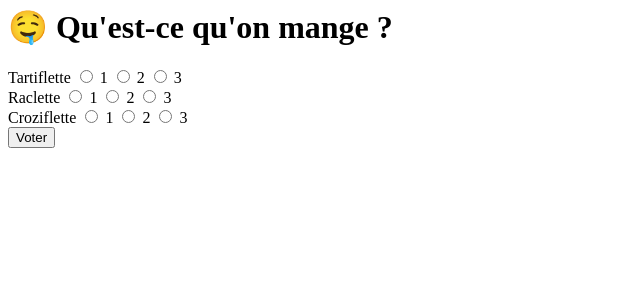
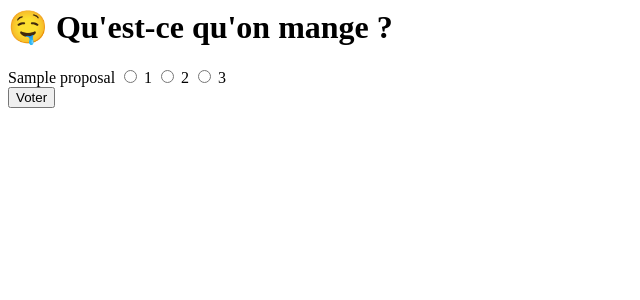
Before and after one commit to Ma-Gued/django, a Django app: template items/templates/poll_votes.html in a window 1280 px wide. Shown: the top 300 px of the page, without its empty margins (0-640 px from the left). Run offline with Django 5.2, Linux system fonts and the light colour scheme; data comes from the database, SQL or seed files in the repository; both versions use the stored data as it was after the commit; tables that the repository leaves empty hold one stand-in row (values such as "Sample post"); the template is opened without the code that fills it: values that come from a table or form of the project are taken from there, most other values are stand-ins (such as "Sample title", 1, 10 or a date in 2020).

Commit message:
Rectification de la view des sondages avec les instances adéquates & du template correspondant

```diff
--- a/items/admin.py
+++ b/items/admin.py
@@ -1,5 +1,5 @@
 from django.contrib import admin
-from items.models import Meal, Poll, VoteOption, Intendance
+from items.models import Meal, Poll, VoteOption, Intendance, Game, Logistic
 from items.forms.forms import PollForm
 from django import forms
 from .administration.poll_admin import PollAdmin
@@ -17,3 +17,4 @@ admin.site.register(Poll, PollAdmin)
 admin.site.register(Meal, MealAdmin)
 admin.site.register(VoteOption, VoteAdmin)
 admin.site.register(Intendance, IntendanceAdmin)
+admin.site.register(Game)
--- /dev/null
+++ b/items/administration/game_admin.py
@@ -0,0 +1,6 @@
+from django.contrib import admin
+from items.models import Game
+
+# Administration du modèle Game
+class GameAdmin(admin.ModelAdmin):
+    pass
--- a/items/models/poll.py
+++ b/items/models/poll.py
@@ -3,7 +3,7 @@ from django.db import models
 class Poll(models.Model):
     QUESTION_CATEGORIES = [
         ('meal', 'Meal'),
-        ('intendancy', 'Intendance'),
+        ('intendance', 'Intendance'),
         ('game', 'Game'),
         ('logistic', 'Logistic'),
     ]
@@ -13,3 +13,5 @@ class Poll(models.Model):
 
     def __str__(self):
         return self.question
+
+        return self.category
--- a/items/templates/poll_votes.html
+++ b/items/templates/poll_votes.html
@@ -2,12 +2,12 @@
 {% comment %} par exemple, "qu'est-ce qu'on mange?" {% endcomment %}
 <form method="POST">
     {% csrf_token %}
-    {% for meal in meal_proposals %}
+    {% for proposal in proposals %}
         <div>
-            <label>{{ meal.name }}</label>
-            <input type="radio" name="meal_{{ meal.id }}" value="1"> 1
-            <input type="radio" name="meal_{{ meal.id }}" value="2"> 2
-            <input type="radio" name="meal_{{ meal.id }}" value="3"> 3
+            <label>{{ proposal.name }}</label>
+            <input type="radio" name="proposal_{{ proposal.id }}" value="1"> 1
+            <input type="radio" name="proposal_{{ proposal.id }}" value="2"> 2
+            <input type="radio" name="proposal_{{ proposal.id }}" value="3"> 3
         </div>
     {% endfor %}
     <button type="submit">Voter</button>
```
Also changed, not shown: items/views/poll_details_view.py (+11 -1 lines), db.sqlite3, items/migrations/0015_alter_poll_category.py (added).
